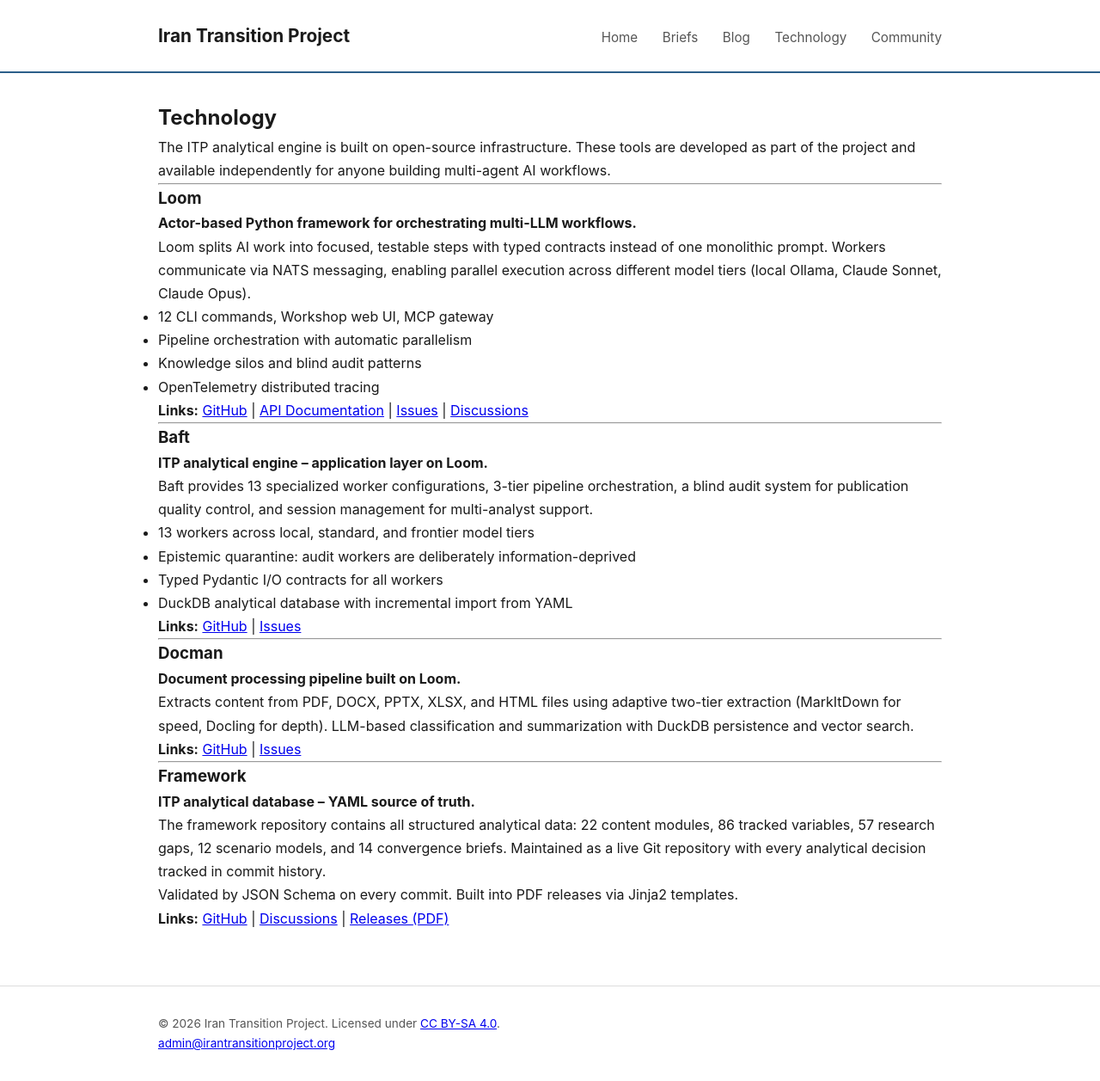
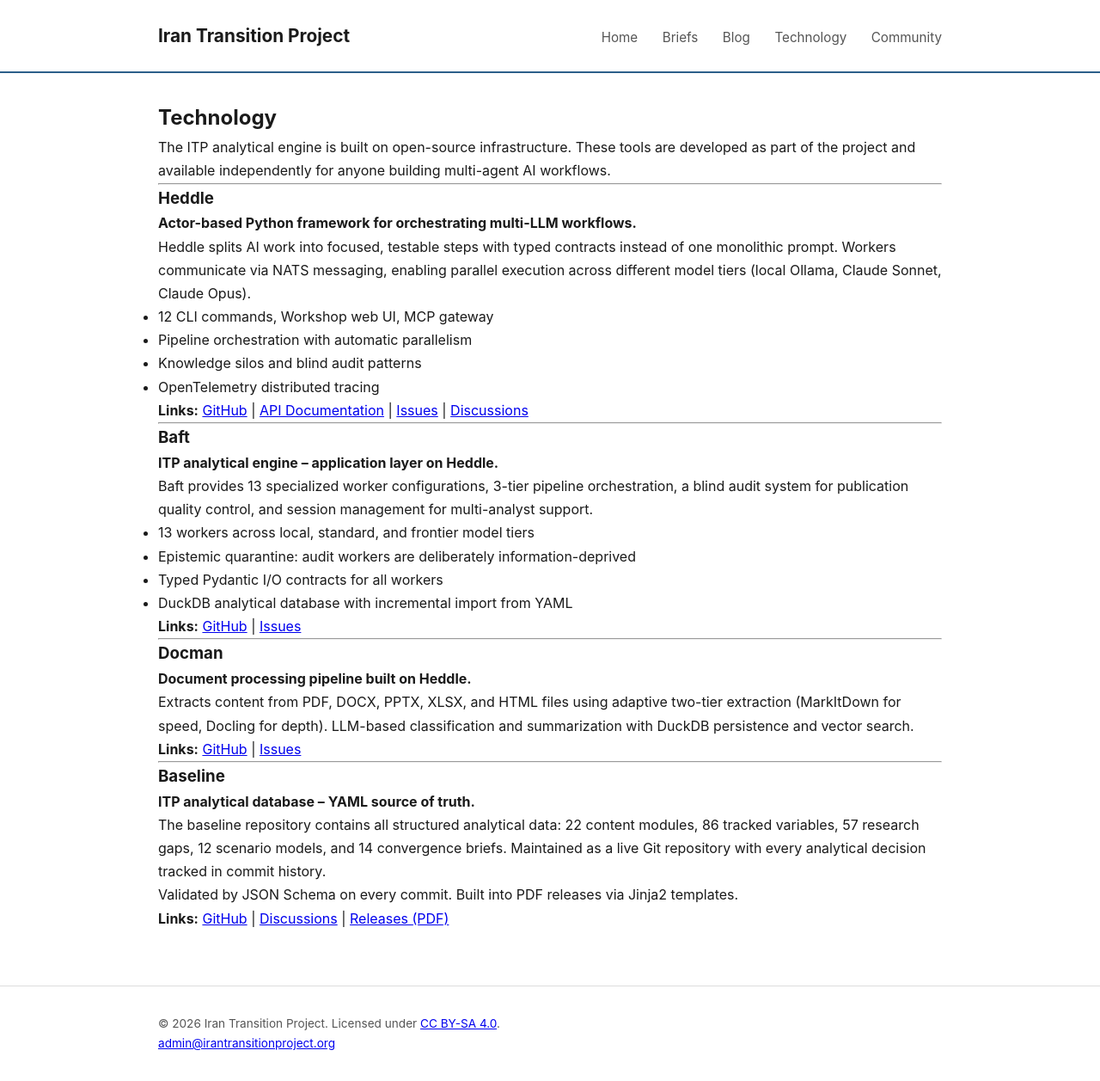
Before and after one commit to IranTransitionProject/IranTransitionProject.github.io, a Jekyll site: the page built from technology/index.md, in a window 1280 px wide. Shown: the whole page at 86% size. Built offline with Jekyll 4.4.1, drawn with Linux system fonts in a browser that asks for light colours.

Commit message:
Update site for loom → heddle, framework → baseline renames
- Loom references → Heddle (getheddle/heddle)
- Framework references → Baseline (IranTransitionProject/baseline)
- All GitHub URLs, discussion links, issue links updated
- Technology page, community page, blog post, briefs page updated

Co-Authored-By: Claude Opus 4.6 (1M context) <noreply@anthropic.com>

```diff
--- a/briefs/index.html
+++ b/briefs/index.html
@@ -18,7 +18,7 @@ description: Policy-focused analytical briefs anchored to the Iran Transition Ba
   </p>
   <p style="margin-top: 0.5rem; color: var(--text-secondary); font-size: 0.9rem;">
     PDF bundles:
-    <a href="https://github.com/IranTransitionProject/framework/releases">GitHub Releases</a>
+    <a href="https://github.com/IranTransitionProject/baseline/releases">GitHub Releases</a>
   </p>
 </div>
 
@@ -183,7 +183,7 @@ description: Policy-focused analytical briefs anchored to the Iran Transition Ba
     <a href="https://hmehr.substack.com/p/iran-the-convergence-briefs">Substack</a>.
     Markdown and PDF copies hosted here are secondary archival versions,
     automatically built from the
-    <a href="https://github.com/IranTransitionProject/framework">framework repository</a>
+    <a href="https://github.com/IranTransitionProject/baseline">baseline repository</a>
     whenever brief data is updated.
   </p>
 </div>
--- a/technology/index.md
+++ b/technology/index.md
@@ -12,11 +12,11 @@ for anyone building multi-agent AI workflows.
 
 ---
 
-### Loom
+### Heddle
 
 **Actor-based Python framework for orchestrating multi-LLM workflows.**
 
-Loom splits AI work into focused, testable steps with typed contracts
+Heddle splits AI work into focused, testable steps with typed contracts
 instead of one monolithic prompt. Workers communicate via NATS messaging,
 enabling parallel execution across different model tiers (local Ollama,
 Claude Sonnet, Claude Opus).
@@ -27,16 +27,16 @@ Claude Sonnet, Claude Opus).
 - OpenTelemetry distributed tracing
 
 **Links:**
-[GitHub](https://github.com/IranTransitionProject/loom) |
-[API Documentation](https://irantransitionproject.github.io/loom/) |
-[Issues](https://github.com/IranTransitionProject/loom/issues) |
-[Discussions](https://github.com/IranTransitionProject/loom/discussions)
+[GitHub](https://github.com/getheddle/heddle) |
+[API Documentation](https://getheddle.github.io/heddle/) |
+[Issues](https://github.com/getheddle/heddle/issues) |
+[Discussions](https://github.com/getheddle/heddle/discussions)
 
 ---
 
 ### Baft
 
-**ITP analytical engine -- application layer on Loom.**
+**ITP analytical engine -- application layer on Heddle.**
 
 Baft provides 13 specialized worker configurations, 3-tier pipeline
 orchestration, a blind audit system for publication quality control,
@@ -55,7 +55,7 @@ and session management for multi-analyst support.
 
 ### Docman
 
-**Document processing pipeline built on Loom.**
+**Document processing pipeline built on Heddle.**
 
 Extracts content from PDF, DOCX, PPTX, XLSX, and HTML files using
 adaptive two-tier extraction (MarkItDown for speed, Docling for depth).
@@ -68,11 +68,11 @@ and vector search.
 
 ---
 
-### Framework
+### Baseline
 
 **ITP analytical database -- YAML source of truth.**
 
-The framework repository contains all structured analytical data:
+The baseline repository contains all structured analytical data:
 22 content modules, 86 tracked variables, 57 research gaps,
 12 scenario models, and 14 convergence briefs. Maintained as a
 live Git repository with every analytical decision tracked in
@@ -82,6 +82,6 @@ Validated by JSON Schema on every commit. Built into PDF releases
 via Jinja2 templates.
 
 **Links:**
-[GitHub](https://github.com/IranTransitionProject/framework) |
-[Discussions](https://github.com/IranTransitionProject/framework/discussions) |
-[Releases (PDF)](https://github.com/IranTransitionProject/framework/releases)
+[GitHub](https://github.com/IranTransitionProject/baseline) |
+[Discussions](https://github.com/IranTransitionProject/baseline/discussions) |
+[Releases (PDF)](https://github.com/IranTransitionProject/baseline/releases)
```
Also changed, not shown: _posts/2026-04-01-v0-8-0-release.md (+4 -4 lines), community/index.md (+8 -8 lines), index.html (+5 -5 lines).
